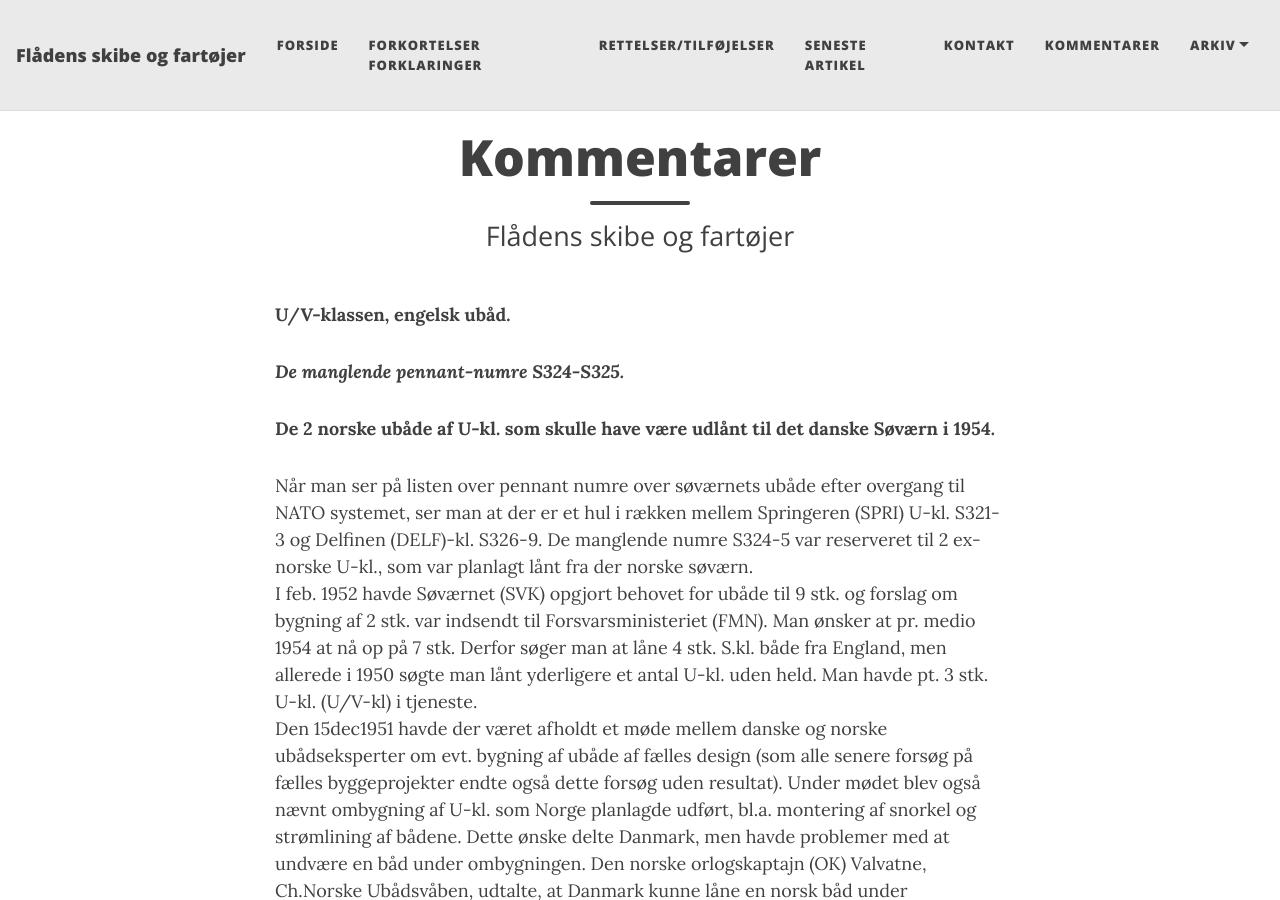
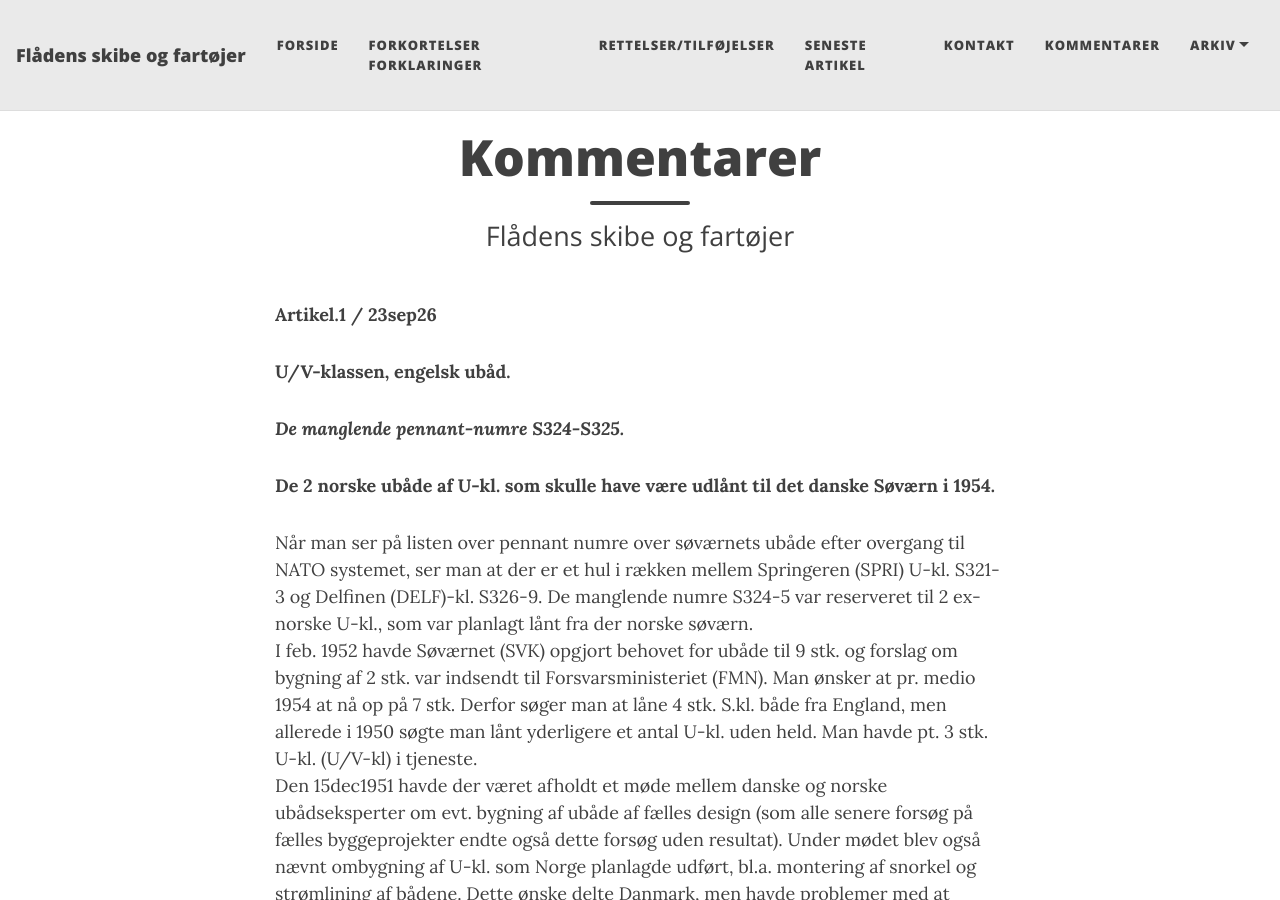
Before and after one commit to mex/fsof.dk, a Jekyll site: the page built from Kommentarer.md, in a window 1280 px wide and 900 px high. Built offline with Jekyll 4.4.1, drawn with Linux system fonts in a browser that asks for light colours.

Commit message:
Update Kommentarer.md with new article section
Added article section for U/V-class submarines with missing pennant numbers.

```diff
--- a/Kommentarer.md
+++ b/Kommentarer.md
@@ -3,6 +3,9 @@ layout: page
 title: Kommentarer
 subtitle: Flådens skibe og fartøjer
 ---
+
+**Artikel.1 / 23sep26**
+
 
 **U/V-klassen, engelsk ubåd.**
 
```
